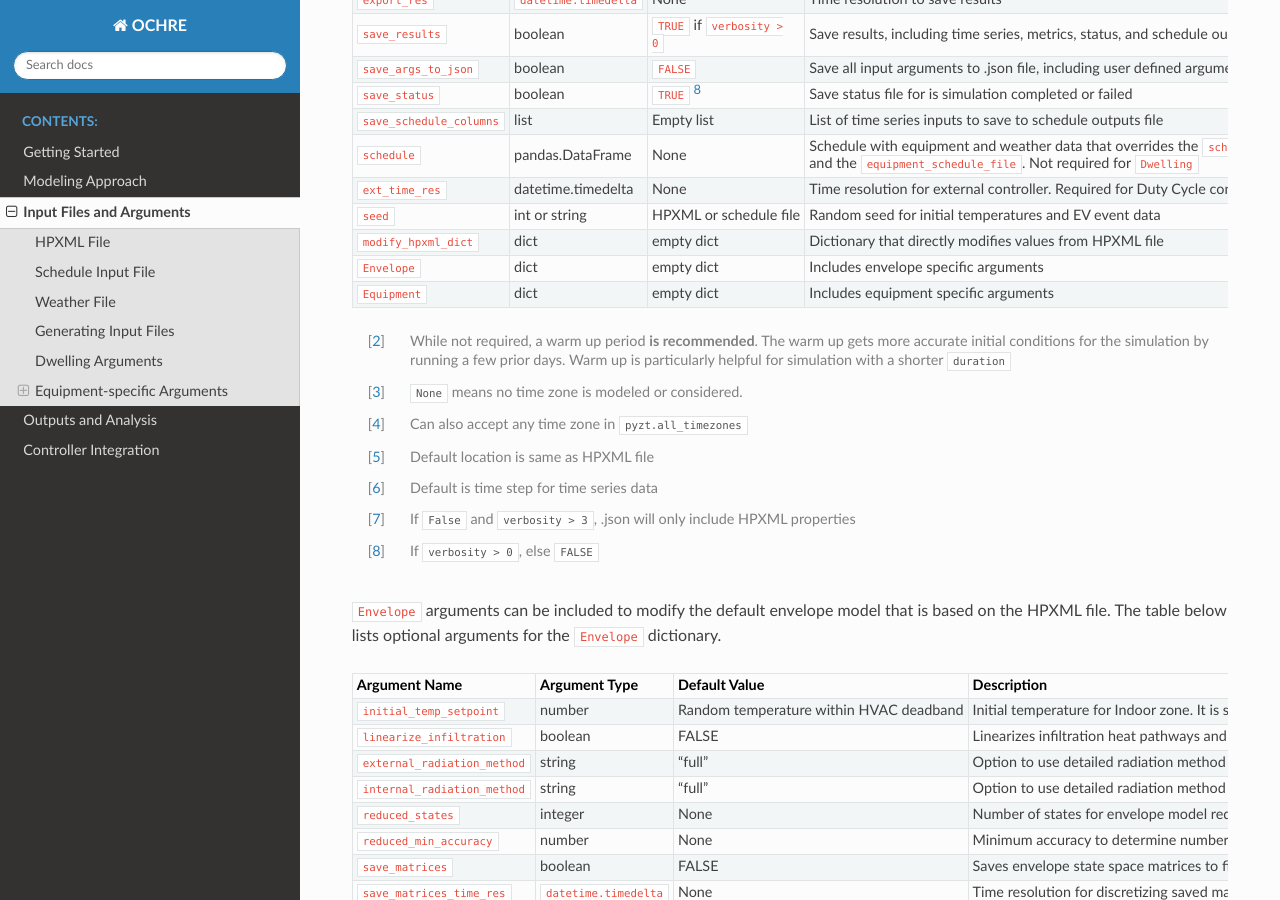
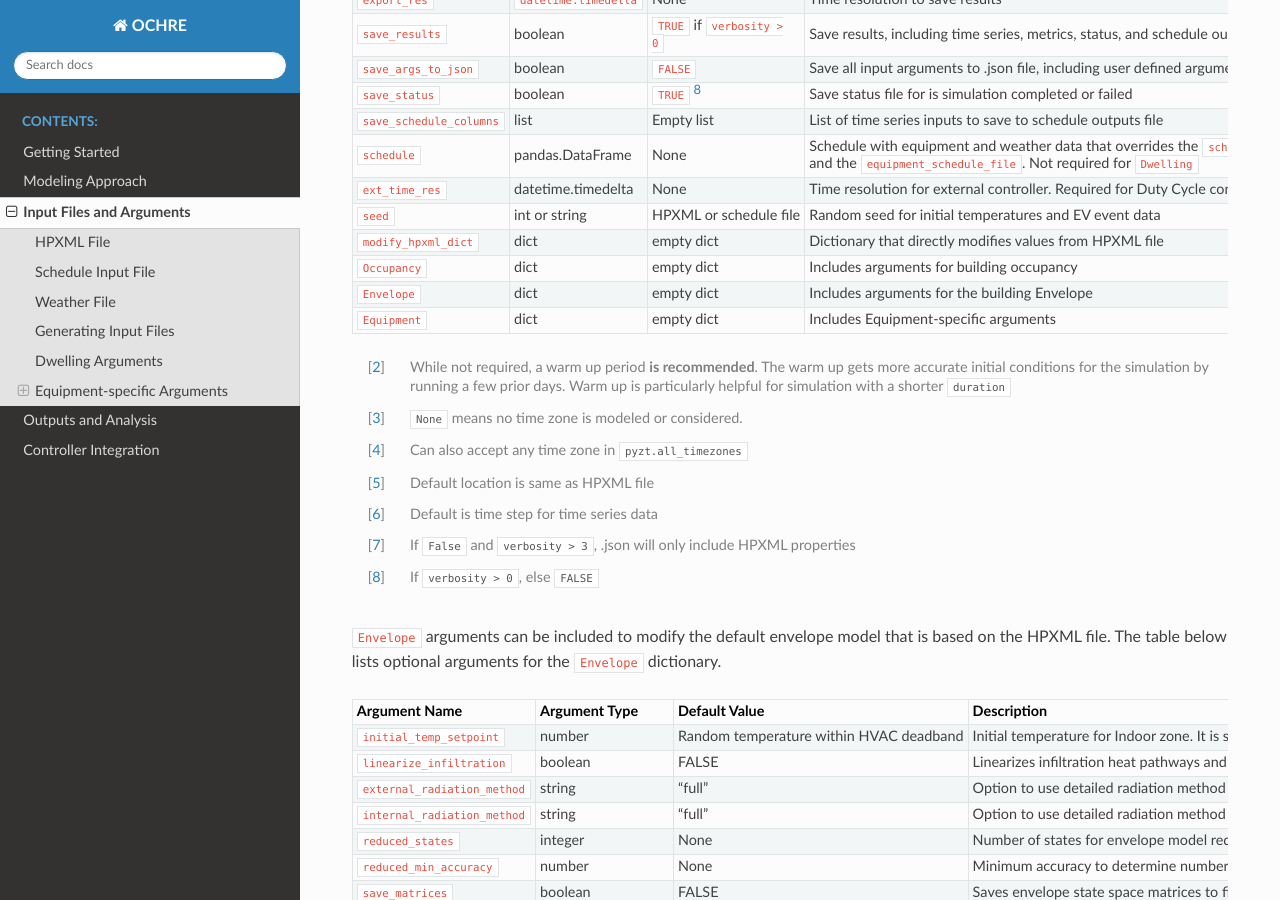
Before and after one commit to NREL/OCHRE, a Sphinx documentation site: the page built from docs/source/InputsAndArguments.rst, in a window 1280 px wide and 900 px high, scrolled down 2581 px. Built offline with Sphinx 7.4.7 and the Read the Docs theme 2.0.0, drawn with Linux system fonts in a browser that asks for light colours.

Commit message:
add input to edit occupancy

```diff
--- a/docs/source/InputsAndArguments.rst
+++ b/docs/source/InputsAndArguments.rst
@@ -169,8 +169,9 @@ The table below lists the optional arguments for creating a ``Dwelling`` model.
 ``ext_time_res``            datetime.timedelta         None                            Time resolution for external controller. Required for Duty Cycle control.
 ``seed``                    int or string              HPXML or schedule file          Random seed for initial temperatures and EV event data
 ``modify_hpxml_dict``       dict                       empty dict                      Dictionary that directly modifies values from HPXML file
-``Envelope``                dict                       empty dict                      Includes envelope specific arguments
-``Equipment``               dict                       empty dict                      Includes equipment specific arguments
+``Occupancy``               dict                       empty dict                      Includes arguments for building occupancy
+``Envelope``                dict                       empty dict                      Includes arguments for the building Envelope
+``Equipment``               dict                       empty dict                      Includes Equipment-specific arguments
 ==========================  =========================  ==============================  ====================================================================================================================================================================
 
 .. [#] While not required, a warm up period **is recommended**. The warm up gets more accurate initial conditions
```
Also changed, not shown: 1 other file.
